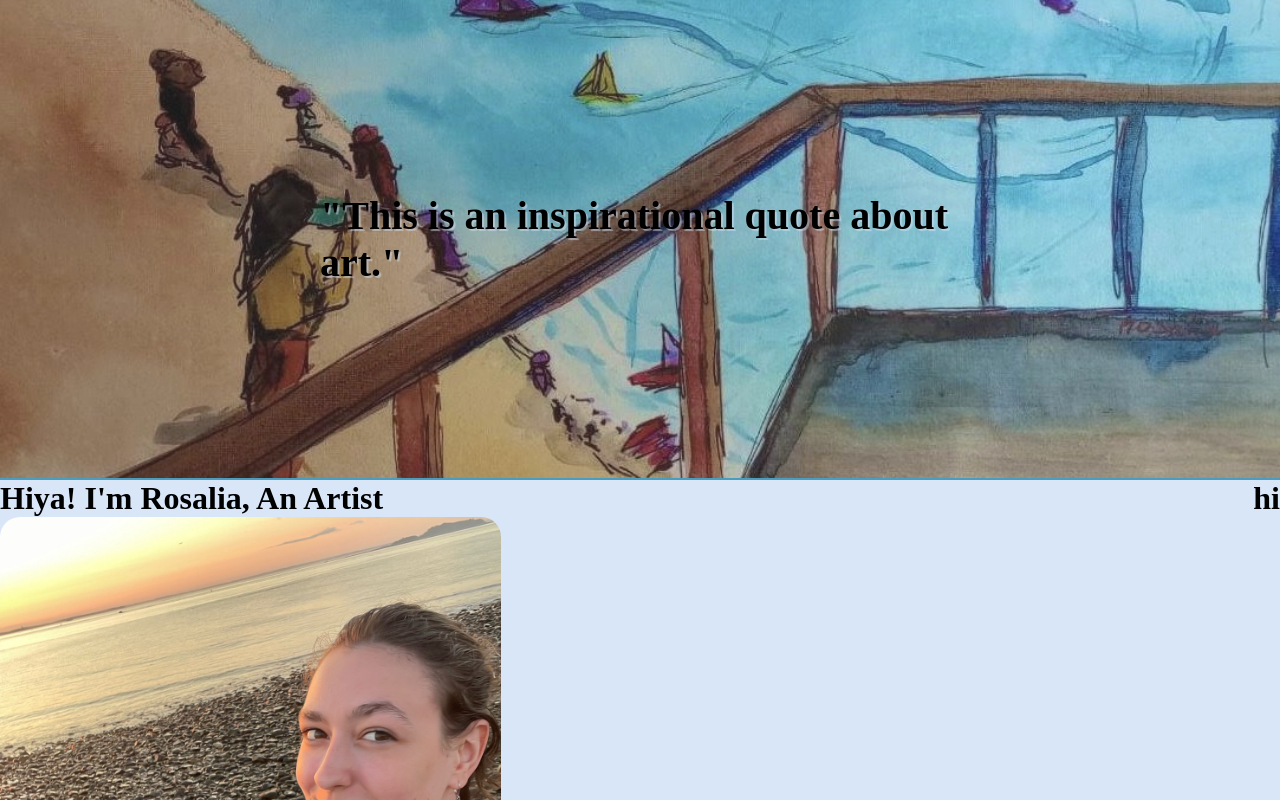
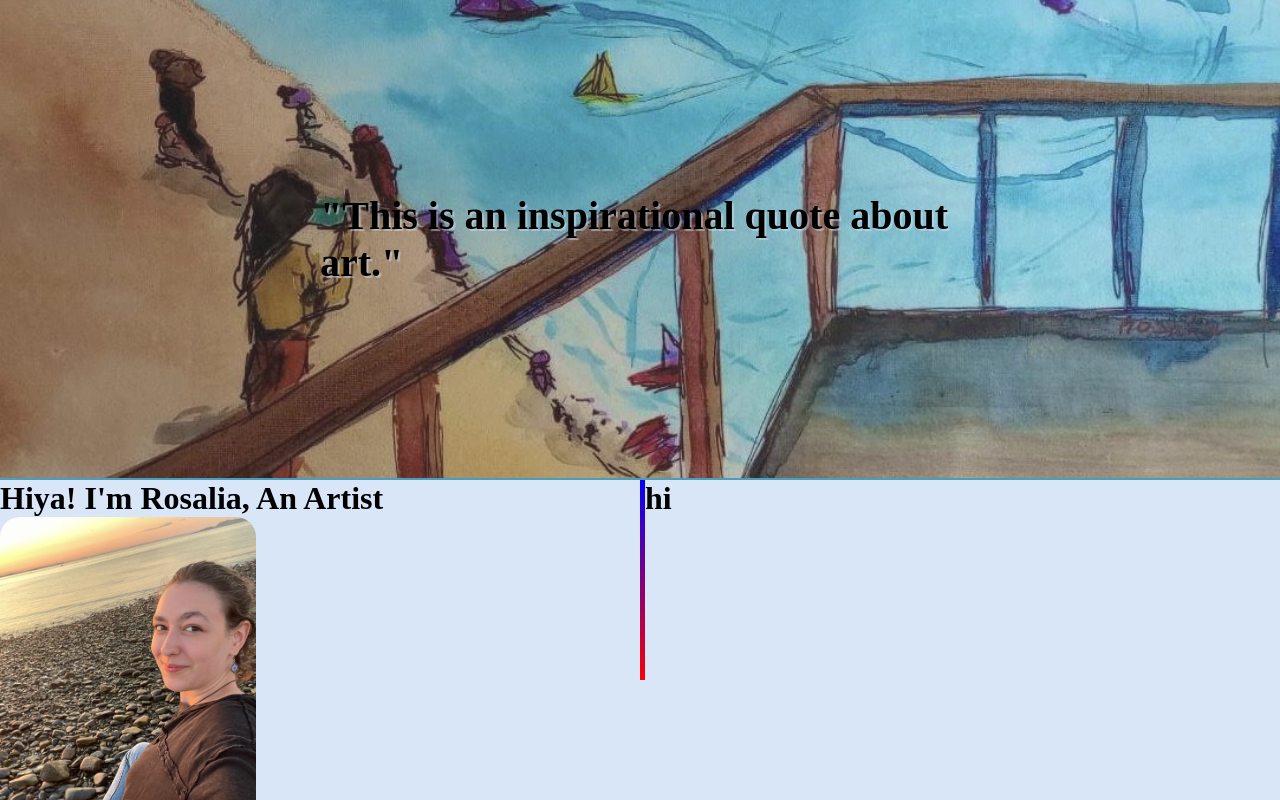
Before and after one commit to Oia20/artPortfolio, an Angular app in the folder client/art-port/: page / in a window 1280 px wide. Shown: the top 800 px of the page. Built offline with nearby package versions, Linux system fonts and the light colour scheme.

Commit message:
Added divider

```diff
--- a/client/art-port/src/app/app.component.scss
+++ b/client/art-port/src/app/app.component.scss
@@ -1,4 +1,5 @@
 .left-side {
+    width: 50%;
     img {
         max-width: 40%;
         border-radius: 20px;
@@ -9,3 +10,10 @@
     display: flex;
     flex-direction: row;
 }
+
+.divider {
+    width:5px;
+    height: 200px;
+    background: linear-gradient(45deg, red, blue);
+
+}
```
